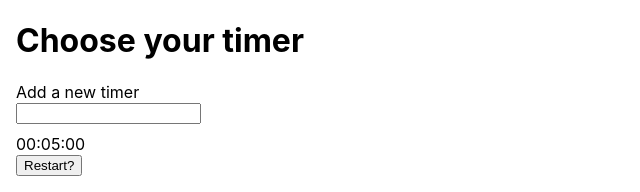
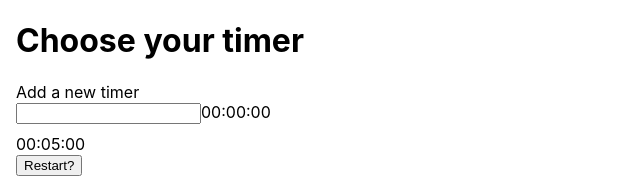
Before and after one commit to baldore/daily-timers-react, a Next.js app: page / in a window 1280 px wide. Shown: the top 192 px of the page, without its empty margins (0-640 px from the left). Built offline with nearby package versions, Linux system fonts and the light colour scheme.

Commit message:
Fix timer input

```diff
--- a/src/components/TimerInput.tsx
+++ b/src/components/TimerInput.tsx
@@ -1,3 +1,4 @@
+import { useState } from 'react'
 import styled from 'styled-components'
 
 const InputContainer = styled.label({
@@ -9,11 +10,46 @@ const TimerLabel = styled.span({
   display: 'block',
 })
 
+/**
+ * Formats the hidden input to look like XX:XX:XX
+ */
+function formatInput(input: string): string {
+  const padded = input.padStart(6, '000000')
+  const hh = padded.substr(0, 2)
+  const mm = padded.substr(2, 2)
+  const ss = padded.substr(4, 2)
+
+  return `${hh}:${mm}:${ss}`
+}
+
+/**
+ * This input only allows numbers and backspace to delete.
+ * Cursor is not available at the moment
+ */
 function TimerInput(): JSX.Element {
+  const [input, setInput] = useState('')
+
+  const onChange = (e: React.ChangeEvent<HTMLInputElement>) => {
+    const value = e.target.value.replace(/[^\d]/g, '')
+    if (value.length <= 6) {
+      setInput(value)
+    }
+  }
+
   return (
     <InputContainer htmlFor="timer">
       <TimerLabel>Add a new timer</TimerLabel>
-      <input type="text" id="timer" />
+      <input
+        type="text"
+        id="timer"
+        value={input}
+        onChange={onChange}
+        pattern="[0-9]+"
+        maxLength={6}
+        autoComplete="off"
+      />
+      {/* actual output */}
+      <label htmlFor="timer">{formatInput(input)}</label>
     </InputContainer>
   )
 }
```
